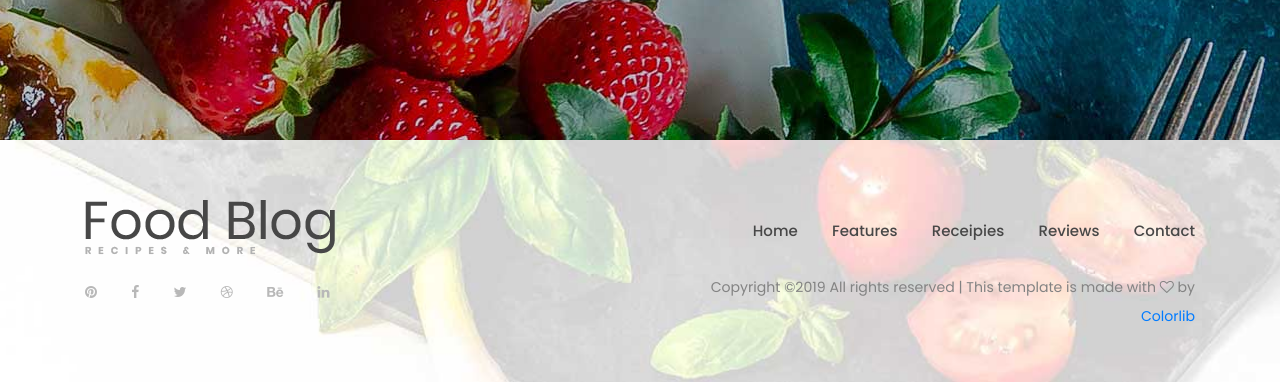
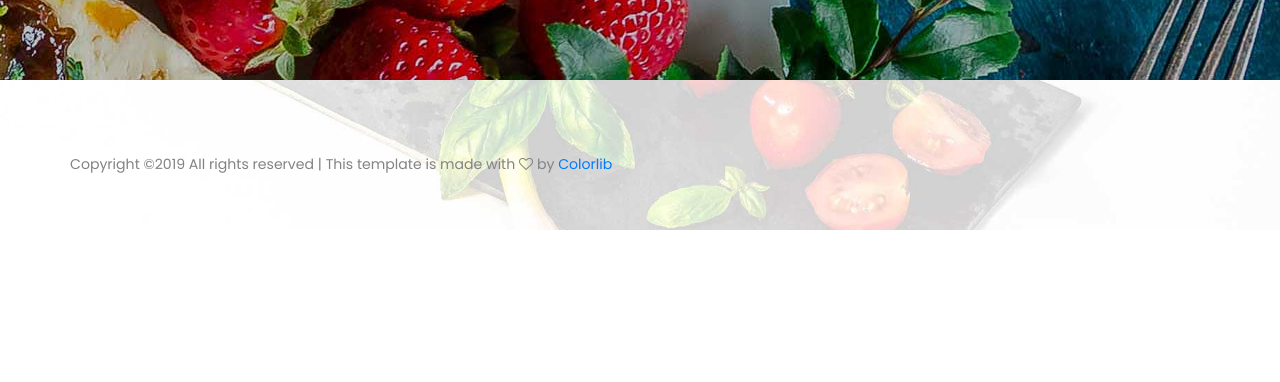
Before and after one commit to Code-Institute-Submissions/data-centric-project-4, a Flask app: page /layout in a window 1280 px wide. Shown: the part 990-1372 px from the top of the page. After the commit the page ends 1220 px from the top, so only its background shows below. Run offline with Flask 2, Linux system fonts and the light colour scheme; some libraries are stand-ins or nearby versions.

Commit message:
Remove repeated sections

```diff
--- a/templates/layout.html
+++ b/templates/layout.html
@@ -27,29 +27,6 @@
 
 </head>
 <body>
-	<!-- Page Preloder -->
-	<div id="preloder">
-		<div class="loader"></div>
-	</div>
-
-	<!-- Header section -->
-	<header class="header-section">
-		<div class="header-top">
-			<div class="container">
-				<div class="header-social">
-					<a href="#"><i class="fa fa-pinterest"></i></a>
-					<a href="#"><i class="fa fa-facebook"></i></a>
-					<a href="#"><i class="fa fa-twitter"></i></a>
-					<a href="#"><i class="fa fa-dribbble"></i></a>
-					<a href="#"><i class="fa fa-behance"></i></a>
-					<a href="#"><i class="fa fa-linkedin"></i></a>
-				</div>
-				<div class="user-panel">
-					<a href="#">Register</a> /
-					<a href="#">Login</a>
-				</div>
-			</div>
-		</div>
 		<div class="header-bottom">
 			<div class="container">
 				<a href="index.html" class="site-logo">
@@ -64,7 +41,7 @@
 				<ul class="main-menu">
 					<li><a href="index.html">Home</a></li>
 					<li><a href="about.html">Features</a></li>
-					<li><a href="recipes.html">Receipies</a></li>
+					<li><a href="recipes.html">Receipes</a></li>
 					<li><a href="#">Reviews</a></li>
 					<li><a href="contact.html">Contact</a></li>
 				</ul>
@@ -97,36 +74,10 @@
 	{% block maincontent %}{% endblock %}
 		<!-- Footer section  -->
 	<footer class="footer-section set-bg" data-setbg="{{url_for('static',filename='img/footer-bg.jpg')}}">
-		<div class="container-fluid">
-			<div class="row">
-				<div class="col-lg-6">
-					<div class="footer-logo">
-						<img src="{{url_for('static',filename='img/logo.png')}}" alt="">
-					</div>
-					<div class="footer-social">
-						<a href="#"><i class="fa fa-pinterest"></i></a>
-						<a href="#"><i class="fa fa-facebook"></i></a>
-						<a href="#"><i class="fa fa-twitter"></i></a>
-						<a href="#"><i class="fa fa-dribbble"></i></a>
-						<a href="#"><i class="fa fa-behance"></i></a>
-						<a href="#"><i class="fa fa-linkedin"></i></a>
-					</div>
-				</div>
-				<div class="col-lg-6 text-lg-right">
-					<ul class="footer-menu">
-						<li><a href="#">Home</a></li>
-						<li><a href="#">Features</a></li>
-						<li><a href="#">Receipies</a></li>
-						<li><a href="#">Reviews</a></li>
-						<li><a href="#">Contact</a></li>
-					</ul>
-					<p class="copyright"><!-- Link back to Colorlib can't be removed. Template is licensed under CC BY 3.0. -->
+	<p class="copyright"><!-- Link back to Colorlib can't be removed. Template is licensed under CC BY 3.0. -->
 Copyright &copy;<script>document.write(new Date().getFullYear());</script> All rights reserved | This template is made with <i class="fa fa-heart-o" aria-hidden="true"></i> by <a href="https://colorlib.com" target="_blank">Colorlib</a>
 <!-- Link back to Colorlib can't be removed. Template is licensed under CC BY 3.0. -->
 </p>
-				</div>
-			</div>
-		</div>
 	</footer>
 	<!-- Footer section end -->
 
```
